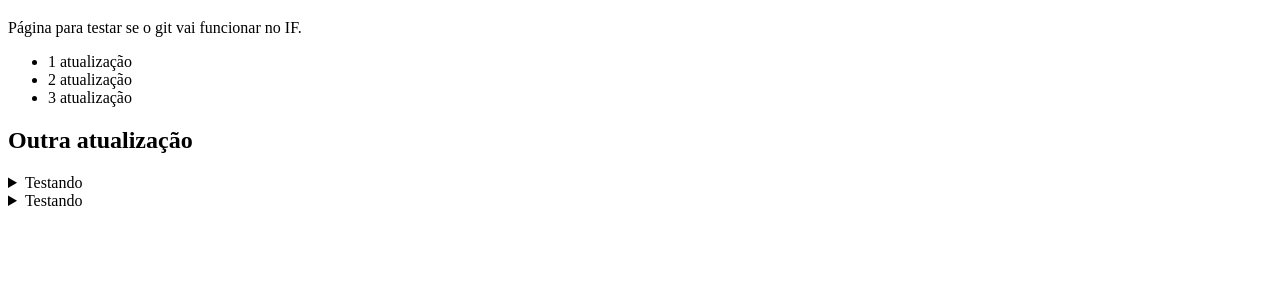
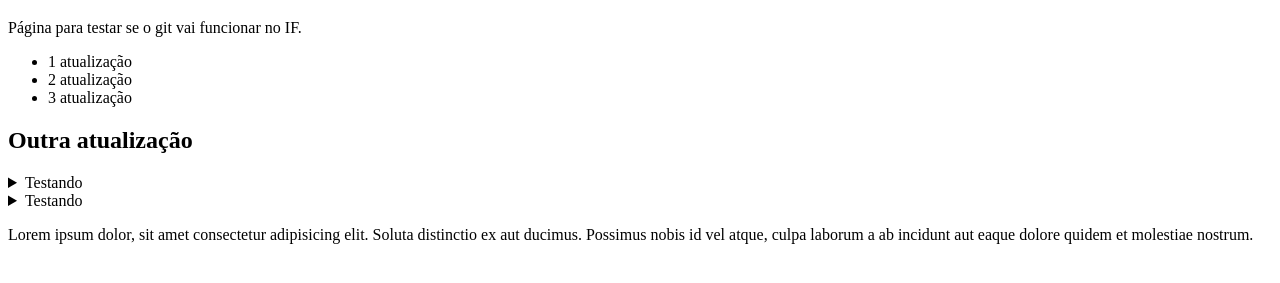
Before and after one commit to sieben-marco/teste-git-if, a plain HTML site: page index.html in a window 1280 px wide. Shown: the part 61-344 px from the top of the page. Drawn offline with Linux system fonts and the light colour scheme.

Commit message:
add texto informativo

```diff
--- a/index.html
+++ b/index.html
@@ -23,5 +23,7 @@
         <summary style="cursor: pointer;">Testando</summary>
         <p>Teste para aprender sobre summary e git/github</p>
     </details>
+
+    <p>Lorem ipsum dolor, sit amet consectetur adipisicing elit. Soluta distinctio ex aut ducimus. Possimus nobis id vel atque, culpa laborum a ab incidunt aut eaque dolore quidem et molestiae nostrum.</p>
 </body>
 </html>
```
